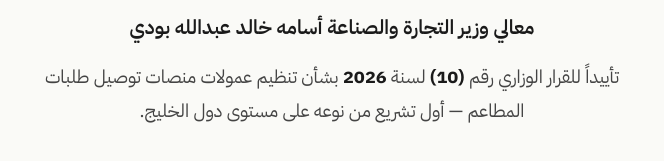
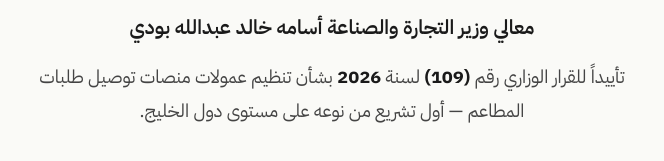
Before and after one commit to dohan9319-ai/Shukran_campaign, a website: page index.html in a window 1280 px wide. Shown: the part 279-440 px from the top of the page, 308-972 px from the left. Drawn offline with Linux system fonts and the light colour scheme; no server answers; a web font is replaced by a local one.

Commit message:
Update index.html

```diff
--- a/index.html
+++ b/index.html
@@ -32,7 +32,7 @@
       <h1 class="hero-title">شكراً معالي الوزير</h1>
       <p class="hero-minister">معالي وزير التجارة والصناعة أسامه خالد عبدالله بودي</p>
       <p class="hero-sub">
-        تأييداً للقرار الوزاري رقم <strong>(10)</strong> لسنة <strong>2026</strong>
+        تأييداً للقرار الوزاري رقم <strong>(109)</strong> لسنة <strong>2026</strong>
         بشأن تنظيم عمولات منصات توصيل طلبات المطاعم —
         أول تشريع من نوعه على مستوى دول الخليج.
       </p>
```
